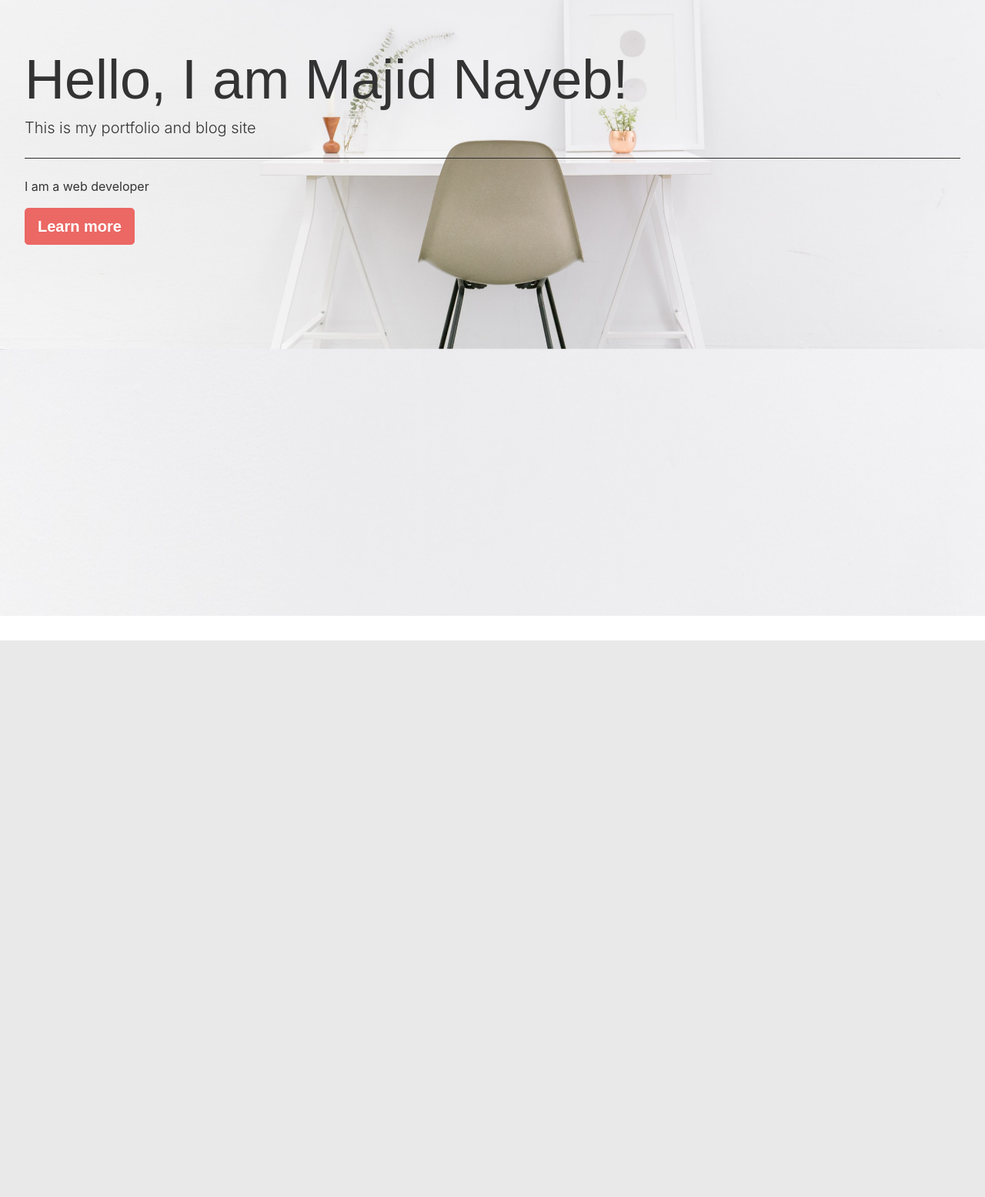
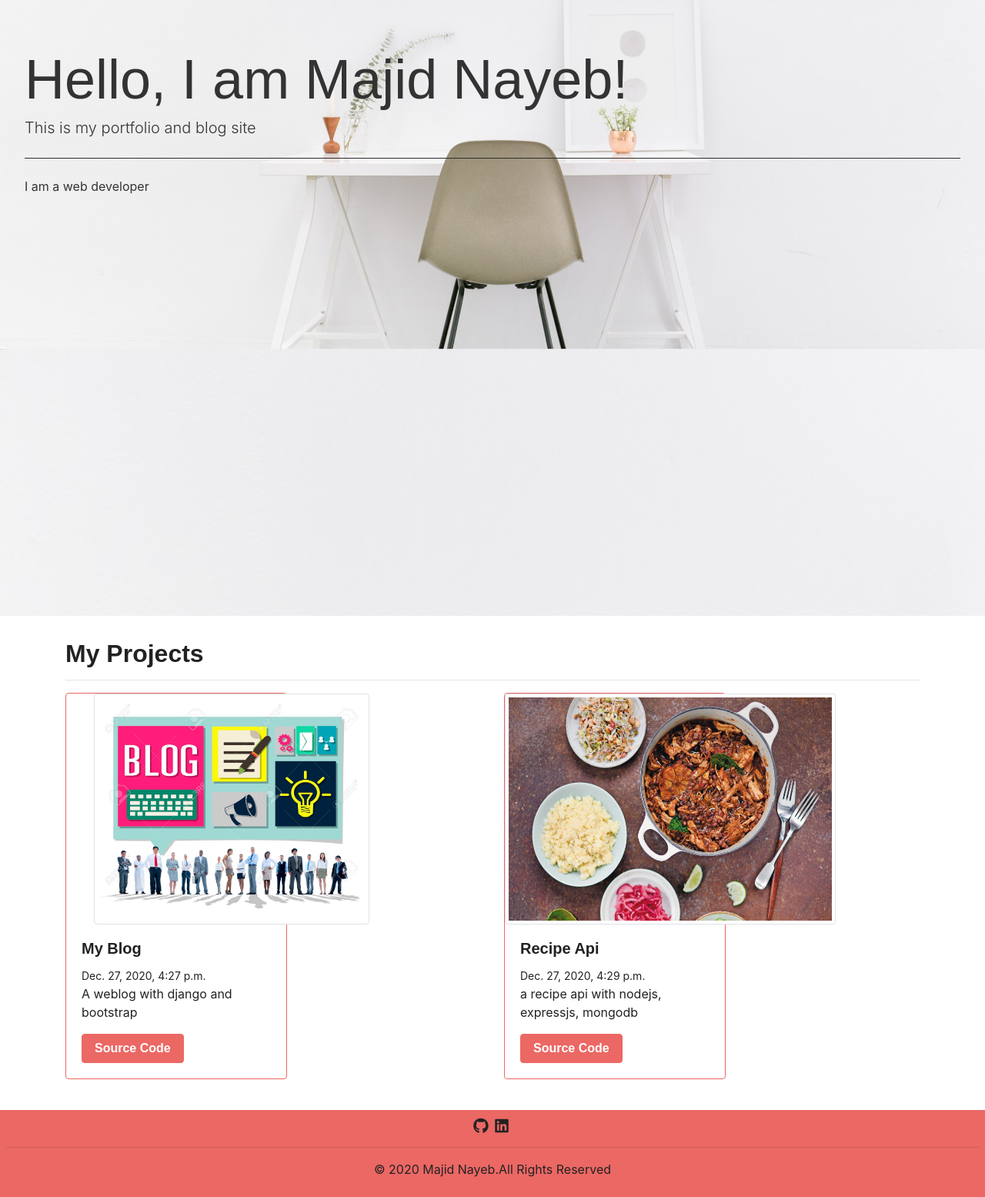
Before and after one commit to majd21/django-blog, a Django app: page / in a window 1280 px wide. Shown: the part 59-1614 px from the top of the page at 77% size. Before the commit the page ends 891 px from the top, so only its background shows below. Run offline with Django 3.2, Linux system fonts and the light colour scheme; data comes from the database, SQL or seed files in the repository; both versions use the stored data as it was after the commit; some libraries are stand-ins or nearby versions; some web fonts are replaced.

Commit message:
post section added

```diff
--- a/blog/admin.py
+++ b/blog/admin.py
@@ -1,5 +1,7 @@
 from django.contrib import admin
-from .models import Blogs
+from .models import Blogs , Comments , Posts
 # Register your models here.
 
 admin.site.register(Blogs)
+admin.site.register(Comments)
+admin.site.register(Posts)
--- a/blog/models.py
+++ b/blog/models.py
@@ -13,3 +13,20 @@ class Blogs(models.Model):
 
     def __str__(self):
         return self.title
+
+
+class Comments(models.Model):
+    name = models.CharField(max_length=200)
+    body = models.TextField(blank=True)
+    time = models.DateTimeField(auto_now_add=True)
+    blog = models.ForeignKey(Blogs , on_delete=models.CASCADE , related_name='comments')
+
+class Posts(models.Model):
+    title = models.CharField(max_length=200)
+    time = models.DateTimeField(auto_now_add=True)
+    description = models.CharField(max_length=300)
+    image = models.ImageField(upload_to='posts/images/')
+    url = models.URLField()
+
+    def __str__(self):
+        return self.title
--- a/blog/static/blog/css/style.css
+++ b/blog/static/blog/css/style.css
@@ -7,6 +7,7 @@
     background-position-y: -400px;
     color: #333;
     border-radius: 0 !important;
+
 }
 
 
@@ -18,14 +19,37 @@
     height: 400px;
     width: 400px;
     margin-right: 20px;
-    background-color: #bbb;
+    background-color: #fff;
+    text-align: center;
 }
 
 .img-cover img {
     height: 100%;
-    width: 100%;
+    width: auto;
 }
 
 #editModal {
     width: 1000px !important;
 }
+
+.showimgblog {
+    height: 500px !important;
+    width: 500px;
+    margin-right: 20px;
+    background-color: #bbb;
+}
+
+.showimgblog img {
+    height: auto;
+    width: 100%;
+}
+
+.project-img {
+    height: 300px !important;
+    width: 430px !important;
+}
+
+.project-img img {
+    height: 100%;
+    width: auto;
+}
--- a/blog/templates/blog/base.html
+++ b/blog/templates/blog/base.html
@@ -9,6 +9,7 @@
       href="https://bootswatch.com/4/journal/bootstrap.min.css"
     />
     <link rel="stylesheet" href="{% static 'blog/css/style.css' %}">
+    <script src="https://kit.fontawesome.com/04da29eaff.js" crossorigin="anonymous"></script>
     <title>Majid Nayeb</title>
   </head>
   <body>
@@ -100,6 +101,19 @@
   <!-- End Modal -->
 
     <div>{% block content %} {% endblock %}</div>
+
+    <footer class="p-2 text-center bg-primary">
+      <div>
+        <a class="text-dark mr-1" href="">
+          <i  class="fab fa-github fa-lg"></i>
+        </a>
+        <a class="text-dark mr-1" href="">
+          <i class="fab fa-linkedin fa-lg"></i>
+        </a>
+      </div>
+      <hr>
+      <p>&copy;	2020 Majid Nayeb.All Rights Reserved</p>
+    </footer>
   </body>
   <script
     src="https://code.jquery.com/jquery-3.3.1.slim.min.js"
--- a/blog/templates/blog/blogs.html
+++ b/blog/templates/blog/blogs.html
@@ -21,7 +21,7 @@
         <ul class="list-inline list-unstyled">
       <li><small><i class="glyphicon glyphicon-calendar"></i> {{blog.time}}</small></li>
     </ul>
-    <a href="#" class="btn btn-primary">Read more...</a>
+    <a href="{% url 'viewblog' blog.id %}" class="btn btn-primary">Read more...</a>
      </div>
   </div>
 </div>
--- a/blog/templates/blog/home.html
+++ b/blog/templates/blog/home.html
@@ -1,15 +1,34 @@
-{% extends 'blog/base.html' %}
-
-{% block content %}
+{% extends 'blog/base.html' %} {% block content %}
 <div class="jumbotron" id="showcase">
-    <h1 class="display-3">Hello, I am Majid Nayeb!</h1>
-    <p class="lead">This is my portfolio and blog site</p>
-    <hr class="my-4">
-    <p>I am a web developer</p>
-    <p class="lead">
-      <a class="btn btn-primary btn-lg" href="#" role="button">Learn more</a>
-    </p>
+  <h1 class="display-3">Hello, I am Majid Nayeb!</h1>
+  <p class="lead">This is my portfolio and blog site</p>
+  <hr class="my-4" />
+  <p>I am a web developer</p>
 </div>
 
+<div class="container mt-3 mb-4">
+  <h2>My Projects</h2>
+  <hr>
+  <div class="row mt-2">
+    {% for post in posts %}
+    <div class="col-md-6 col-sm-12 mb-3">
+      <div class="card border-primary" style="width: 18rem">
+        <div class="project-img" style="height: 300px; width: 430px; text-align: center;">
+          <img style="width: auto; height: 100%;" class="card-img-top img-thumbnail img-fluid" src="{{post.image.url}}" alt="{{post.title}}" />
+        </div>
+
+        <div class="card-body">
+          <h5 class="card-title">{{post.title}}</h5>
+          <small class="card-subtitle">{{post.time}}</small>
+          <p class="card-text">
+            {{post.description}}
+          </p>
+          <a href="{{post.url}}" class="btn btn-primary">Source Code</a>
+        </div>
+      </div>
+    </div>
+    {% endfor %}
+  </div>
+</div>
 
 {% endblock %}
--- a/blog/templates/blog/profile.html
+++ b/blog/templates/blog/profile.html
@@ -28,7 +28,7 @@
           </li>
         </ul>
         <div class="row">
-          <a href="#" class="btn btn-primary mr-1">Read more...</a>
+          <a href="{% url 'viewblog' blog.id %}" class="btn btn-primary mr-1">Read more...</a>
           <a
             href="#"
             class="btn btn-danger mr-1"
--- a/blog/urls.py
+++ b/blog/urls.py
@@ -9,4 +9,5 @@ urlpatterns = [
     path('profile/create', views.createblog, name='createblog'),
     path('profile/delete/<int:blog_pk>', views.deleteblog, name='deleteblog'),
     path('profile/edit/<int:blog_pk>', views.editblog, name='editblog'),
+    path('blogs/<int:blog_pk>', views.viewblog, name='viewblog')
 ]
--- a/blog/views.py
+++ b/blog/views.py
@@ -1,12 +1,13 @@
 from django.shortcuts import render, redirect, get_object_or_404
-from .models import Blogs
-from .form import BlogForm
+from .models import Blogs, Comments, Posts
+from .form import BlogForm, CommentForm
 
 # Create your views here.
 
 
 def home(request):
-    return render(request, 'blog/home.html')
+    posts = Posts.objects.all()
+    return render(request, 'blog/home.html', {'posts': posts})
 
 
 def blogs(request):
@@ -16,7 +17,7 @@ def blogs(request):
 
 def profile(request):
     userblogs = Blogs.objects.filter(user=request.user)
-    return render(request, 'blog/profile.html', {'userblogs': userblogs , 'form': BlogForm()})
+    return render(request, 'blog/profile.html', {'userblogs': userblogs, 'form': BlogForm()})
 
 
 def createblog(request):
@@ -49,3 +50,15 @@ def editblog(request, blog_pk):
             return redirect('profile')
         except ValueError:
             return render(request, 'blog/profile.html', {'form': BlogForm(), 'error': 'Bad Data pass in!'})
+
+
+def viewblog(request, blog_pk):
+    blog = get_object_or_404(Blogs, pk=blog_pk)
+    if request.method == 'GET':
+        return render(request, 'blog/viewblog.html', {'blog': blog, 'form': CommentForm()})
+    else:
+        form = CommentForm(request.POST)
+        newComment = form.save(commit=False)
+        newComment.blog = blog
+        newComment.save()
+        return redirect('viewblog', blog_pk=blog.pk)
```
Also changed, not shown: blog/form.py (+6 -1 lines), blog/templates/blog/viewblog.html (added, +45 -0 lines), blog/migrations/0003_comments.py (added), blog/migrations/0004_auto_20201227_1404.py (added), blog/migrations/0005_posts.py (added), db.sqlite3, media/blogs/images/EpWAbcXU8AAQz8q.jpeg (added), media/blogs/images/d45271.jpeg (added), media/posts/images/39195267-blog-weblog-media-online-messaging-notes-concept.jpg (added), media/posts/images/TELEMMGLPICT000185036503_trans_NvBQzQNjv4BqodXSHHE-j78vyZ0iwRUmY_nuzprQ_mx_oWsp7w2.jpeg (added).
